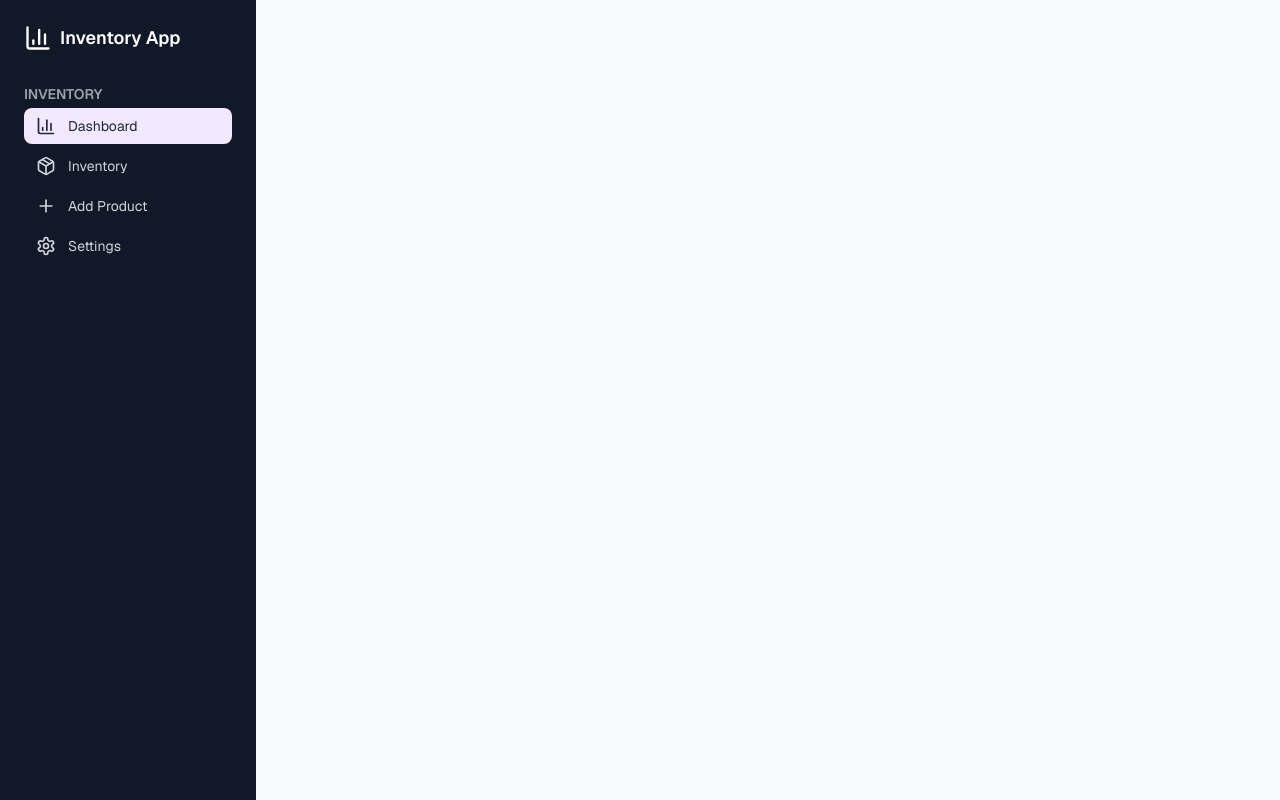
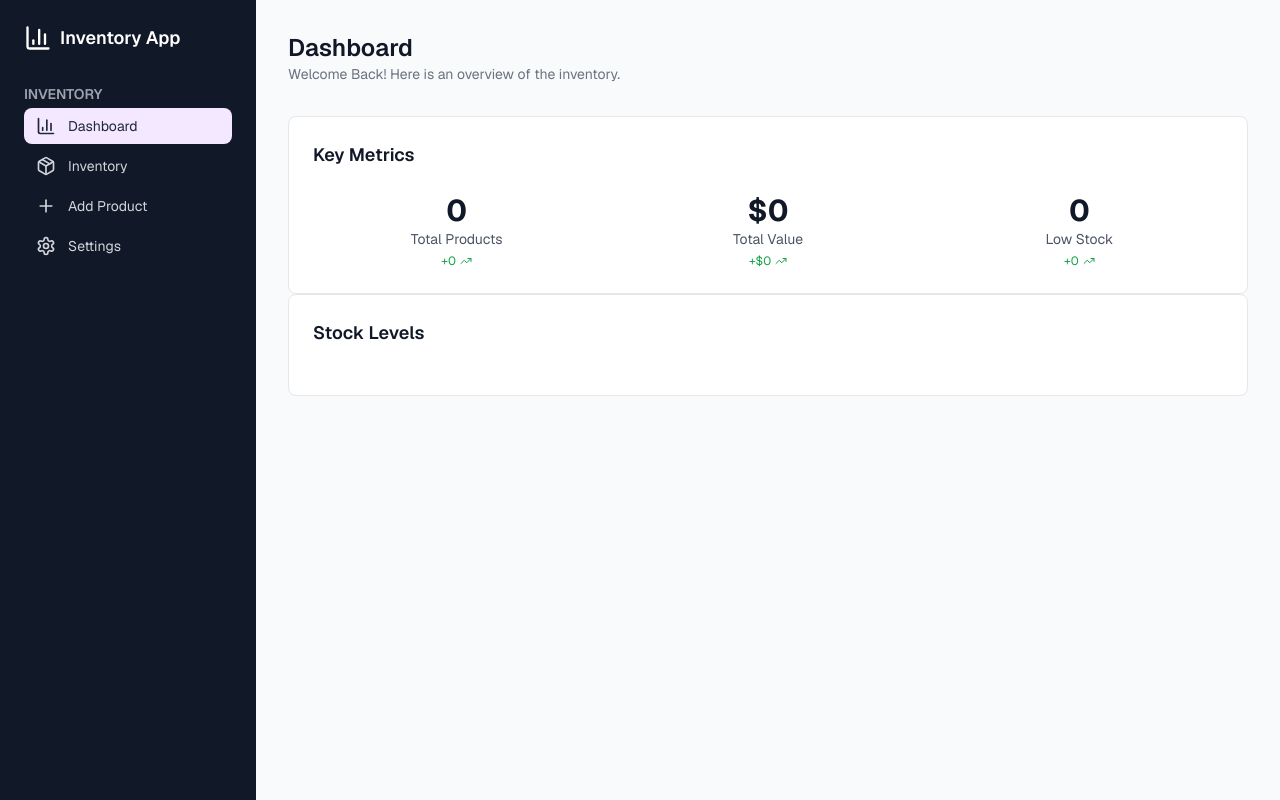
Before and after one commit to sheet848/Inventory-management, a Next.js app: page /dashboard in a window 1280 px wide. Built offline with nearby package versions, Linux system fonts and the light colour scheme; no server answers; the database is empty.

Commit message:
created key metrics

```diff
--- a/app/dashboard/page.tsx
+++ b/app/dashboard/page.tsx
@@ -1,12 +1,118 @@
 import Sidebar from "@/components/ui/sidebar";
+import { TrendingUp } from "lucide-react";
+import { cookies } from "next/headers";
+import { createServerClient } from "@supabase/ssr";
 
-export default function DashboardPage() {
+export default async function DashboardPage() {
+
+  const cookieStore = await cookies();
+
+  const supabase = createServerClient(
+    process.env.NEXT_PUBLIC_SUPABASE_URL!,
+    process.env.NEXT_PUBLIC_SUPABASE_PUBLISHABLE_KEY!,
+    {
+      cookies: {
+        getAll() {
+          return cookieStore.getAll();
+        },
+        setAll(cookiesToSet) {
+          try {
+            cookiesToSet.forEach(({ name, value, options }) =>
+              cookieStore.set(name, value, options),
+            );
+          } catch {
+            // The `setAll` method was called from a Server Component.
+            // This can be ignored if you have proxy refreshing
+            // user sessions.
+          }
+        },
+      },
+    },
+  );
+
+  // fetch key metrics for dashboard
+  const { data, error } = await supabase
+    .from("products")
+    .select("price, quantity, low_stock_at");
+
+  if (error) {
+    console.error("Error fetching products:", error);
+    return <div>Error loading metrics</div>;
+  }
+
+  const totalProducts = data.length;
+  const totalValue = data.reduce((sum, product) => sum + (product.price * product.quantity), 0);
+  const lowStockCount = data.filter(product => product.low_stock_at !== null && product.low_stock_at !== undefined && product.quantity <= product.low_stock_at).length;
+
   return (
     <div className="min-h-screen bg-gray-50">
-        <Sidebar currentPath="/dashboard"/>
-        <main>
+      <Sidebar currentPath="/dashboard" />
+      <main className="ml-64 p-8">
+        {/* Header */}
+        <div className="mb-8">
+          <div className="flex items-center justify-between">
+            <div>
+              <h1 className="text-2xl font-semibold text-gray-900">Dashboard</h1>
+              <p className="text-sm text-gray-500">Welcome Back! Here is an overview of the inventory.</p>
+            </div>
+          </div>
+        </div>
 
-        </main>
+        {/* Key Metrics */}
+        <div className="bg-white rounded-lg border border-gray-200 p-6">
+            <h2 className="text-lg font-semibold text-gray-900 mb-6">
+              Key Metrics
+            </h2>
+            <div className="grid grid-cols-3 gap-6">
+              <div className="text-center">
+                <div className="text-3xl font-bold text-gray-900">
+                  {totalProducts}
+                </div>
+                <div className="text-sm text-gray-600">Total Products</div>
+                <div className="flex items-center justify-center mt-1">
+                  <span className="text-xs text-green-600">
+                    +{totalProducts}
+                  </span>
+                  <TrendingUp className="w-3 h-3 text-green-600 ml-1" />
+                </div>
+              </div>
+
+              <div className="text-center">
+                <div className="text-3xl font-bold text-gray-900">
+                  ${Number(totalValue).toFixed(0)}
+                </div>
+                <div className="text-sm text-gray-600">Total Value</div>
+                <div className="flex items-center justify-center mt-1">
+                  <span className="text-xs text-green-600">
+                    +${Number(totalValue).toFixed(0)}
+                  </span>
+                  <TrendingUp className="w-3 h-3 text-green-600 ml-1" />
+                </div>
+              </div>
+
+              <div className="text-center">
+                <div className="text-3xl font-bold text-gray-900">
+                  {lowStockCount}
+                </div>
+                <div className="text-sm text-gray-600">Low Stock</div>
+                <div className="flex items-center justify-center mt-1">
+                  <span className="text-xs text-green-600">+{lowStockCount}</span>
+                  <TrendingUp className="w-3 h-3 text-green-600 ml-1" />
+                </div>
+              </div>
+            </div>
+          </div>
+
+          {/* Stock Levels */}
+          <div className="bg-white rounded-lg border border-gray-200 p-6">
+            <div className="flex items-center justify-between mb-6">
+              <h2 className="text-lg font-semibold text-gray-900">
+                Stock Levels
+              </h2>
+            </div>
+          </div>
+
+      </main>
     </div>
   );
 }
```
